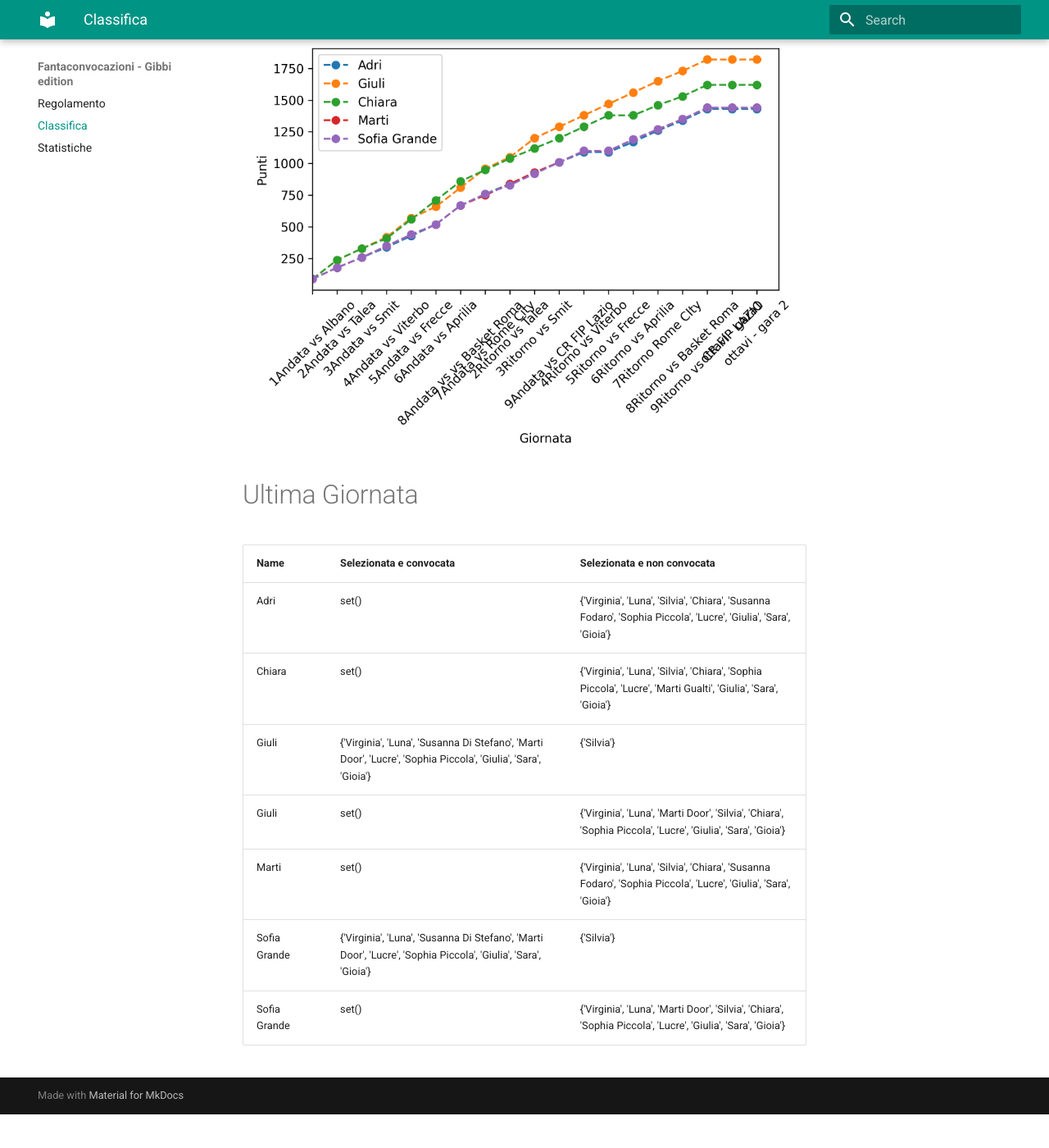
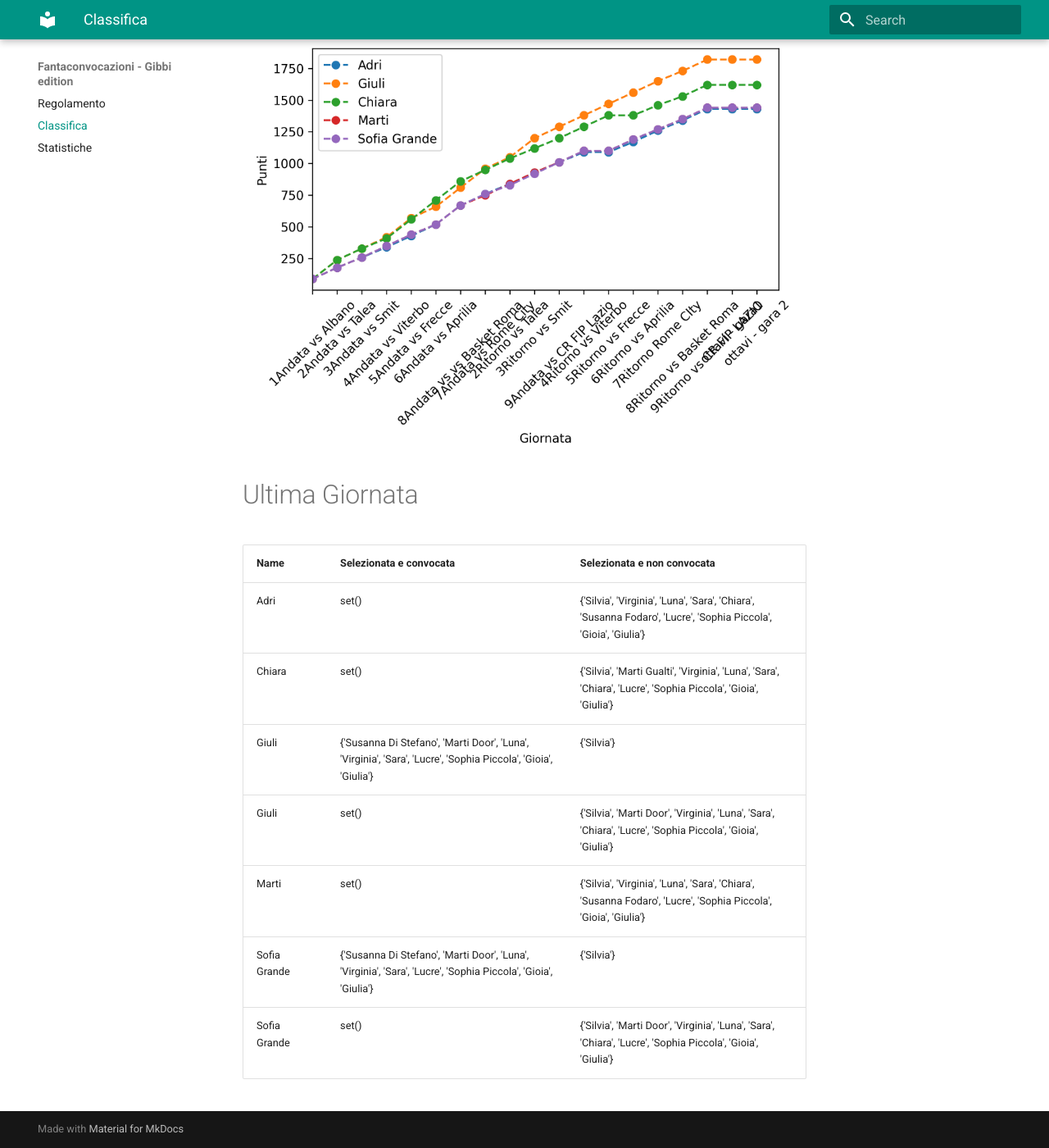
Before and after one commit to martinig94/fantagibbi, an MkDocs documentation site: the page built from docs/Classifica.md, in a window 1280 px wide and 1400 px high, scrolled down 565 px. Shown: the whole window at 82% size. Built offline with MkDocs 1.6.1 and Material for MkDocs 9.7.7, drawn with Linux system fonts in a browser that asks for light colours; before the commit the page ends 1924 px from its top, so only the background shows below that.

Commit message:
Auto-update from main.py

```diff
--- a/docs/Classifica.md
+++ b/docs/Classifica.md
@@ -18,11 +18,11 @@
 <!-- START_TABLE CORRECT -->
 | Name         | Selezionata e convocata                                                                                        | Selezionata e non convocata                                                                                      |
 |:-------------|:---------------------------------------------------------------------------------------------------------------|:-----------------------------------------------------------------------------------------------------------------|
-| Adri         | set()                                                                                                          | {'Virginia', 'Luna', 'Silvia', 'Chiara', 'Susanna Fodaro', 'Sophia Piccola', 'Lucre', 'Giulia', 'Sara', 'Gioia'} |
-| Chiara       | set()                                                                                                          | {'Virginia', 'Luna', 'Silvia', 'Chiara', 'Sophia Piccola', 'Lucre', 'Marti Gualti', 'Giulia', 'Sara', 'Gioia'}   |
-| Giuli        | {'Virginia', 'Luna', 'Susanna Di Stefano', 'Marti Door', 'Lucre', 'Sophia Piccola', 'Giulia', 'Sara', 'Gioia'} | {'Silvia'}                                                                                                       |
-| Giuli        | set()                                                                                                          | {'Virginia', 'Luna', 'Marti Door', 'Silvia', 'Chiara', 'Sophia Piccola', 'Lucre', 'Giulia', 'Sara', 'Gioia'}     |
-| Marti        | set()                                                                                                          | {'Virginia', 'Luna', 'Silvia', 'Chiara', 'Susanna Fodaro', 'Sophia Piccola', 'Lucre', 'Giulia', 'Sara', 'Gioia'} |
-| Sofia Grande | {'Virginia', 'Luna', 'Susanna Di Stefano', 'Marti Door', 'Lucre', 'Sophia Piccola', 'Giulia', 'Sara', 'Gioia'} | {'Silvia'}                                                                                                       |
-| Sofia Grande | set()                                                                                                          | {'Virginia', 'Luna', 'Marti Door', 'Silvia', 'Chiara', 'Sophia Piccola', 'Lucre', 'Giulia', 'Sara', 'Gioia'}     |
+| Adri         | set()                                                                                                          | {'Silvia', 'Virginia', 'Luna', 'Sara', 'Chiara', 'Susanna Fodaro', 'Lucre', 'Sophia Piccola', 'Gioia', 'Giulia'} |
+| Chiara       | set()                                                                                                          | {'Silvia', 'Marti Gualti', 'Virginia', 'Luna', 'Sara', 'Chiara', 'Lucre', 'Sophia Piccola', 'Gioia', 'Giulia'}   |
+| Giuli        | {'Susanna Di Stefano', 'Marti Door', 'Luna', 'Virginia', 'Sara', 'Lucre', 'Sophia Piccola', 'Gioia', 'Giulia'} | {'Silvia'}                                                                                                       |
+| Giuli        | set()                                                                                                          | {'Silvia', 'Marti Door', 'Virginia', 'Luna', 'Sara', 'Chiara', 'Lucre', 'Sophia Piccola', 'Gioia', 'Giulia'}     |
+| Marti        | set()                                                                                                          | {'Silvia', 'Virginia', 'Luna', 'Sara', 'Chiara', 'Susanna Fodaro', 'Lucre', 'Sophia Piccola', 'Gioia', 'Giulia'} |
+| Sofia Grande | {'Susanna Di Stefano', 'Marti Door', 'Luna', 'Virginia', 'Sara', 'Lucre', 'Sophia Piccola', 'Gioia', 'Giulia'} | {'Silvia'}                                                                                                       |
+| Sofia Grande | set()                                                                                                          | {'Silvia', 'Marti Door', 'Virginia', 'Luna', 'Sara', 'Chiara', 'Lucre', 'Sophia Piccola', 'Gioia', 'Giulia'}     |
 <!-- END_TABLE CORRECT -->
```
